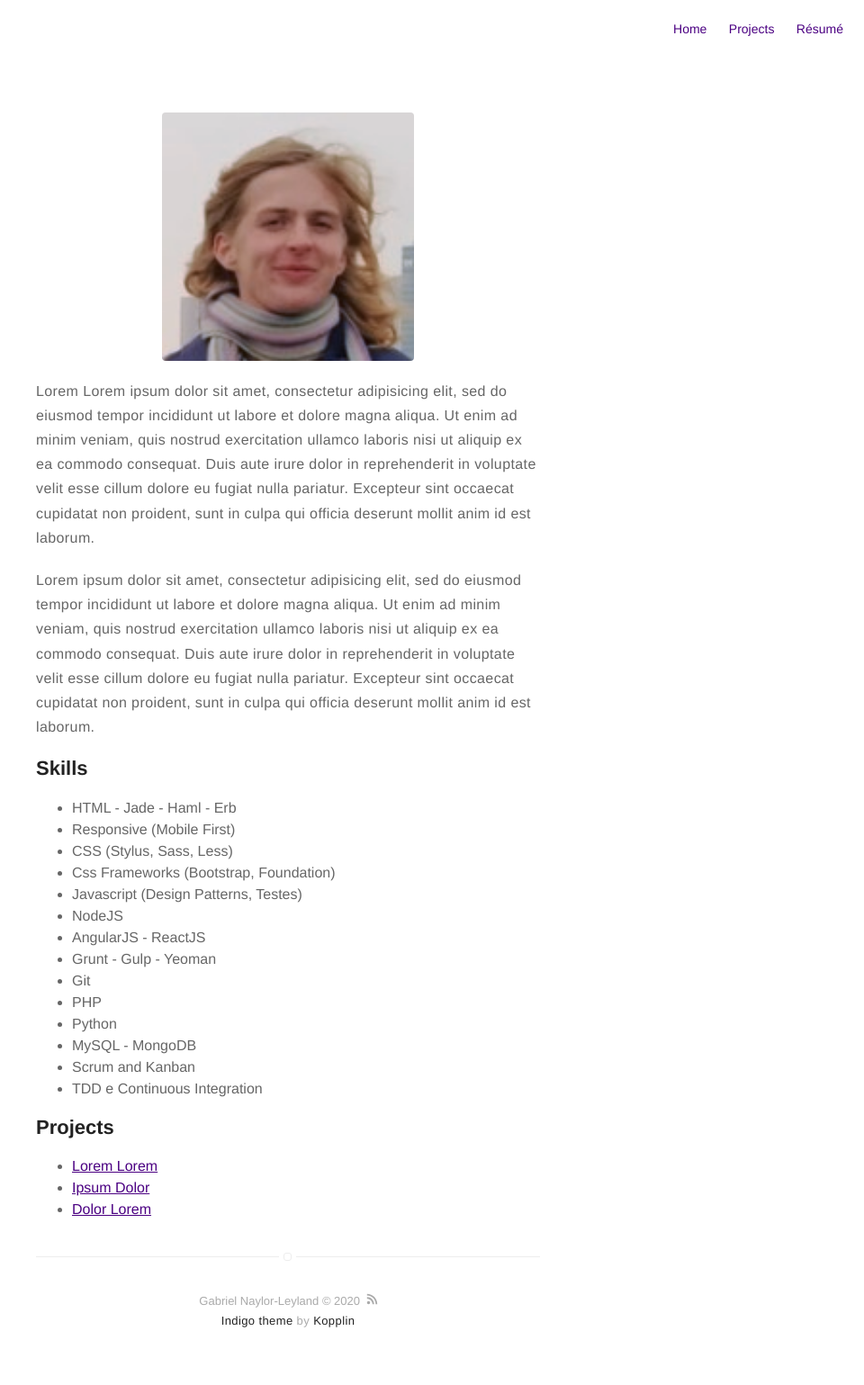
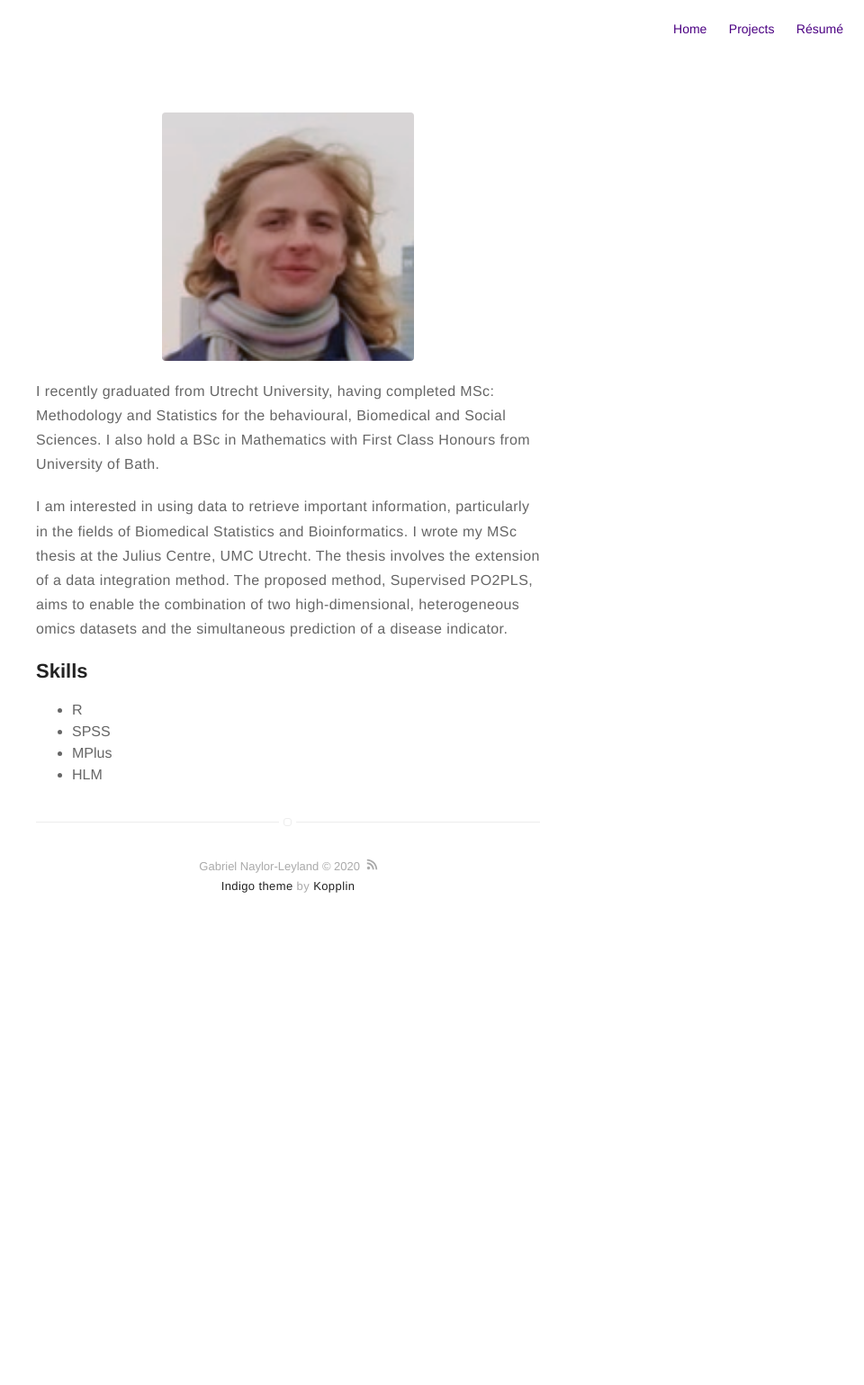
Before and after one commit to GabrielN-L/GabrielN-L.github.io, a Jekyll site: the page built from about.md, in a window 1280 px wide. Shown: the whole page at 90% size, without its empty margins (320-1280 px from the left). Built offline with Jekyll 4.4.1, drawn with Linux system fonts in a browser that asks for light colours; after the commit the page ends 1056 px from its top, so only the background shows below that.

Commit message:
update about.md

```diff
--- a/about.md
+++ b/about.md
@@ -4,43 +4,17 @@ layout: page
 ---
 ![Profile Image]({% if site.external-image %}{{ site.picture }}{% else %}{{ site.url }}/{{ site.picture }}{% endif %})
 
-<p>Lorem Lorem ipsum dolor sit amet, consectetur adipisicing elit, sed do eiusmod
-tempor incididunt ut labore et dolore magna aliqua. Ut enim ad minim veniam,
-quis nostrud exercitation ullamco laboris nisi ut aliquip ex ea commodo
-consequat. Duis aute irure dolor in reprehenderit in voluptate velit esse
-cillum dolore eu fugiat nulla pariatur. Excepteur sint occaecat cupidatat non
-proident, sunt in culpa qui officia deserunt mollit anim id est laborum.</p>
+<p>I recently graduated from Utrecht University, having completed MSc: Methodology and Statistics for the behavioural, Biomedical and Social Sciences. I also hold a BSc in Mathematics with First Class Honours from University of Bath.
+</p>
 
-<p>Lorem ipsum dolor sit amet, consectetur adipisicing elit, sed do eiusmod
-tempor incididunt ut labore et dolore magna aliqua. Ut enim ad minim veniam,
-quis nostrud exercitation ullamco laboris nisi ut aliquip ex ea commodo
-consequat. Duis aute irure dolor in reprehenderit in voluptate velit esse
-cillum dolore eu fugiat nulla pariatur. Excepteur sint occaecat cupidatat non
-proident, sunt in culpa qui officia deserunt mollit anim id est laborum.</p>
+<p>I am interested in using data to retrieve important information, particularly in the fields of Biomedical Statistics and Bioinformatics. I wrote my MSc thesis at the Julius Centre, UMC Utrecht. The thesis involves the extension of a data integration method. The proposed method, Supervised PO2PLS, aims to enable the combination of two high-dimensional, heterogeneous omics datasets and the simultaneous prediction of a disease indicator.</p>
 
 <h2>Skills</h2>
 
 <ul class="skill-list">
-	<li>HTML - Jade - Haml - Erb</li>
-	<li>Responsive (Mobile First)</li>
-	<li>CSS (Stylus, Sass, Less)</li>
-	<li>Css Frameworks (Bootstrap, Foundation)</li>
-	<li>Javascript (Design Patterns, Testes)</li>
-	<li>NodeJS</li>
-	<li>AngularJS - ReactJS</li>
-	<li>Grunt - Gulp - Yeoman</li>
-	<li>Git</li>
-	<li>PHP</li>
-	<li>Python</li>
-	<li>MySQL - MongoDB</li>
-	<li>Scrum and Kanban</li>
-	<li>TDD e Continuous Integration</li>
+	<li>R</li>
+	<li>SPSS</li>
+	<li>MPlus</li>
+	<li>HLM</li>
+
 </ul>
-
-<h2>Projects</h2>
-
-<ul>
-	<li><a href="https://github.com/">Lorem Lorem</a></li>
-	<li><a href="https://github.com/">Ipsum Dolor</a></li>
-	<li><a href="https://github.com/">Dolor Lorem</a></li>
-</ul>
```
